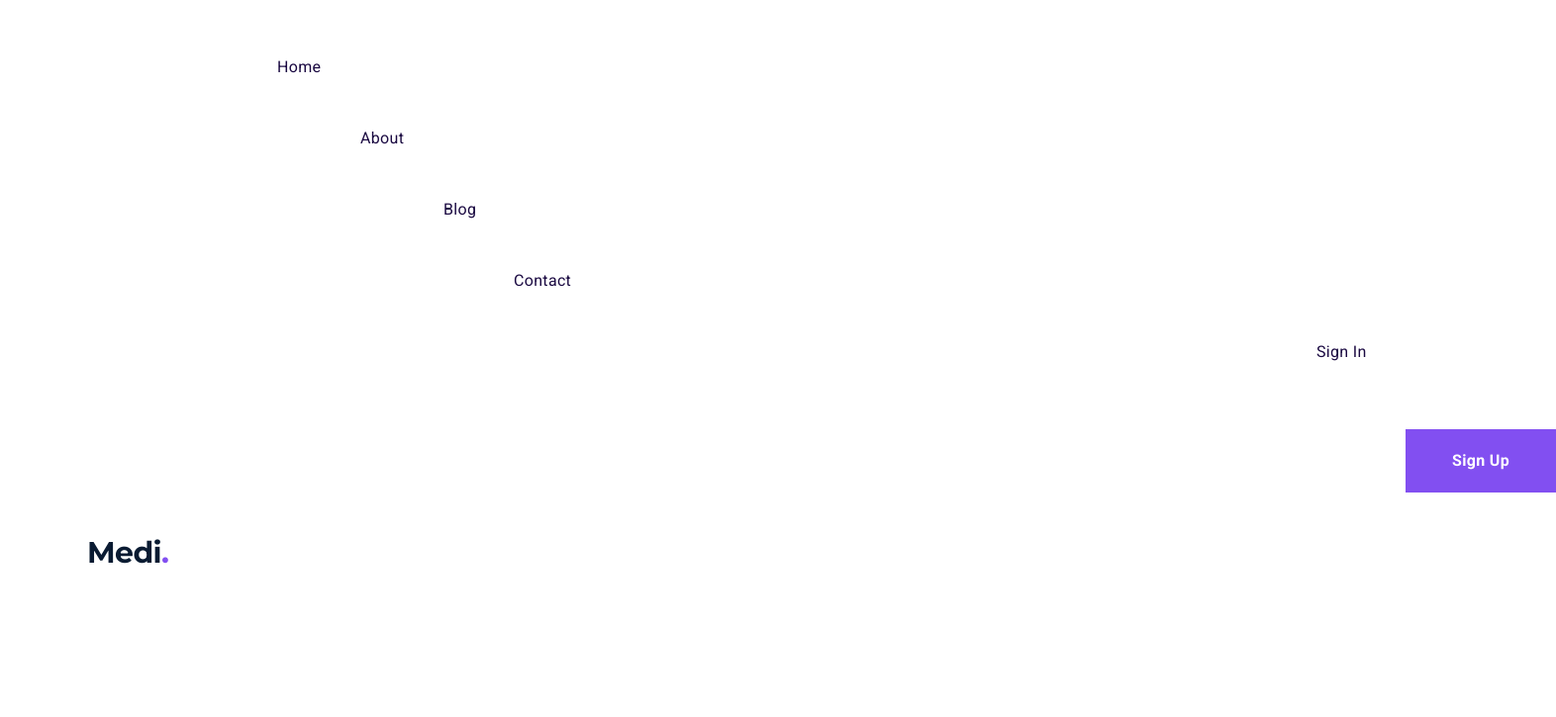
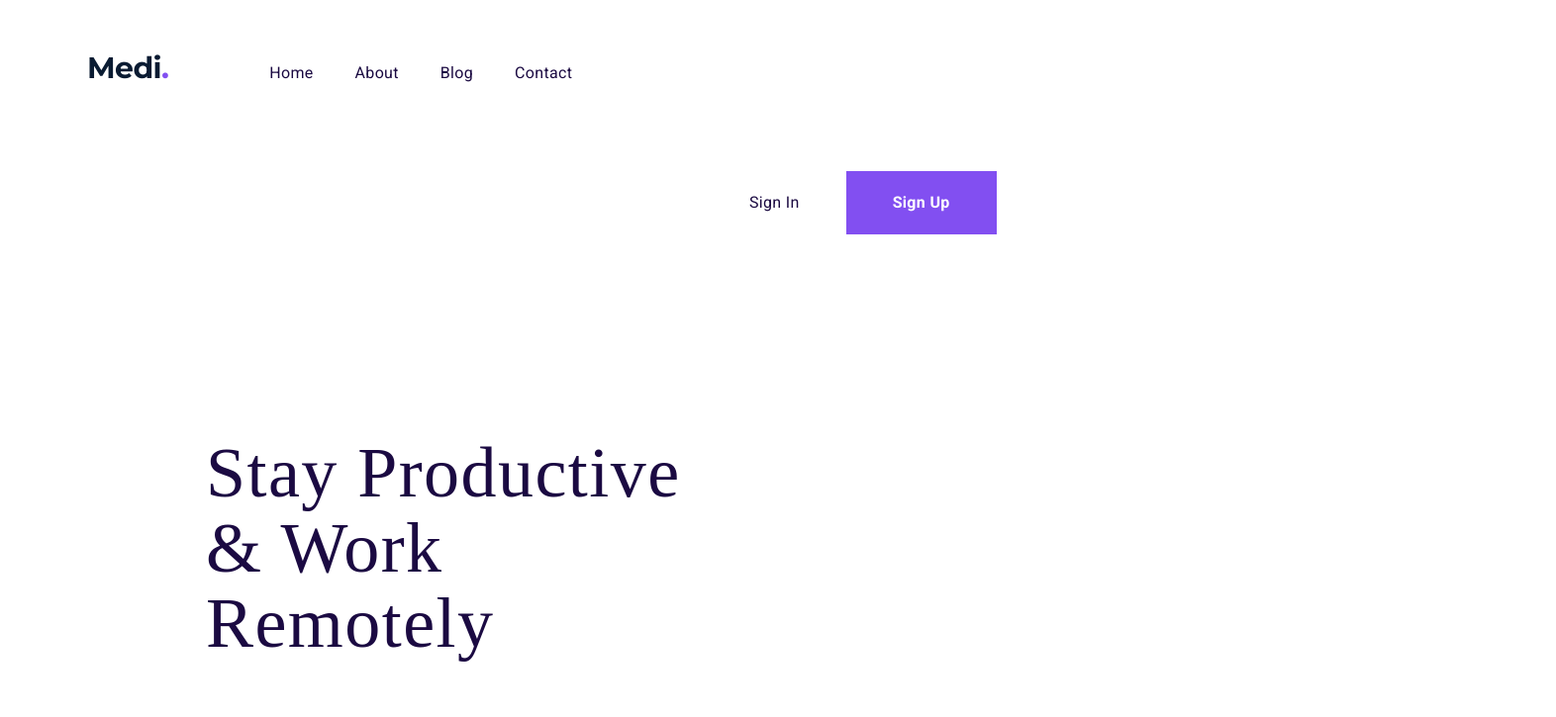
Before and after one commit to s-weberg/Figma, a plain HTML site: page index.html in a window 1280 px wide. Shown: the top 725 px of the page at 99% size, 1572 px wide, since content can reach past the window. Drawn offline with Linux system fonts and the light colour scheme; a web font is replaced by a local one.

Commit message:
FigmaUpdate

```diff
--- a/index.html
+++ b/index.html
@@ -10,6 +10,7 @@
 
     <div>
         <section>
+            <h3 class="logo">Medi<span class="logo-dot">.</span></h3>
             <p class="menu-1">Home</p>
             <p class="menu-2">About</p>
             <p class="menu-3">Blog</p>
@@ -29,10 +30,10 @@
         </ul>
      </div>
      -->
-
+     <!--
     <header>
         <h3 class="logo">Medi<span class="logo-dot">.</span></h3>
-    </header>
+    </header>-->
     <main>
         <section>
             <h1 class="main-title">Stay Productive & Work Remotely</h1>
--- a/styles/index.css
+++ b/styles/index.css
@@ -8,11 +8,13 @@
     letter-spacing: -0.02em;
     margin-top: 37px;
     margin-left: 80px;
+    display: inline-block;
 }
 
 
 .logo-dot {
     color: #824FF1;
+    display: inline-block;
 }
 
 
@@ -30,7 +32,8 @@ section {
     letter-spacing: 0.02em;
     color: #1B0A42;
     margin-top: 48px;
-    margin-left: 272px;
+    margin-left: 98px;
+    display: inline-block;
 }
 
 .menu-2 {
@@ -42,7 +45,8 @@ section {
     letter-spacing: 0.02em;
     color: #1B0A42;
     margin-top: 48px;
-    margin-left: 356px;
+    margin-left: 38px;
+    display: inline-block;
 }
 
 .menu-3 {
@@ -54,7 +58,8 @@ section {
     letter-spacing: 0.02em;
     color: #1B0A42;
     margin-top: 48px;
-    margin-left: 440px;
+    margin-left: 38px;
+    display: inline-block;
 }
 
 .menu-4 {
@@ -66,7 +71,8 @@ section {
     letter-spacing: 0.02em;
     color: #1B0A42;
     margin-top: 48px;
-    margin-left: 511px;
+    margin-left: 38px;
+    display: inline-block;
 }
 
 .menu-5 {
@@ -78,14 +84,15 @@ section {
     letter-spacing: 0.02em;
     color: #1B0A42;
     margin-top: 48px;
-    margin-left: 1322px;
+    margin-left: 749px;
+    display: inline-block;
 }
 
 .btn-2 {
     width: 152px;
     height: 64px;
     margin-top: 50px;
-    margin-left: 1412px;
+    margin-left: 43px;
     background-color: #824FF1;
     font-family: 'Roboto', sans-serif;
     font-style: normal;
@@ -95,6 +102,7 @@ section {
     letter-spacing: 0.02em;
     border: none;
     color: #FFFFFF;
+    display: inline-block;
 }
 
 
@@ -114,9 +122,7 @@ section {
     } */
 
 
-section {
-    display: inline-block;
-}
+
 
 .main-title {
     max-width: 500px;
```
